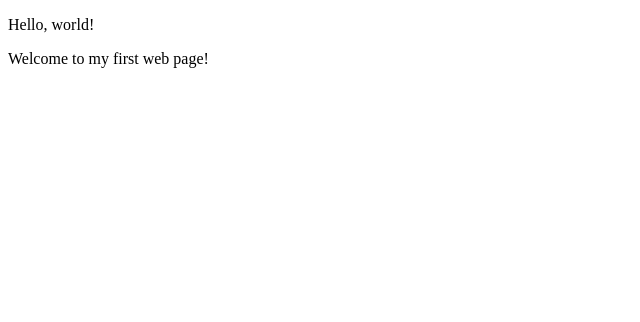
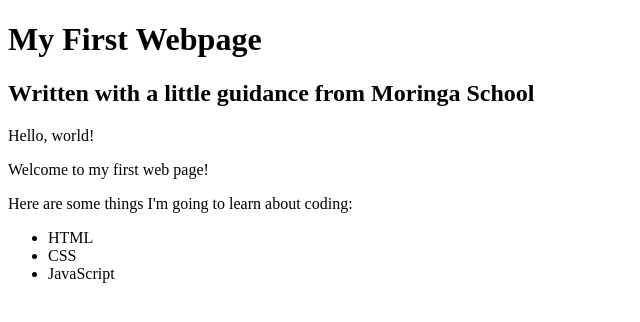
Before and after one commit to Micahtugi/my-first-webpage, a plain HTML site: page my-first-website.html in a window 1280 px wide. Shown: the whole page, without its empty margins (0-640 px from the left). Drawn offline with Linux system fonts and the light colour scheme.

Commit message:
my-first-website.html

```diff
--- a/my-first-website.html
+++ b/my-first-website.html
@@ -4,7 +4,15 @@
     <title>My first webpage!</title>
 </head>
 <body>
+   <h1>My First Webpage</h1>
+   <h2>Written with a little guidance from Moringa School</h2>
    <p>Hello, world!</p>
    <P>Welcome to my first web page!</p>
+   <p>Here are some things I'm going to learn about coding:</p>
+   <ul>
+     <li>HTML</li>
+     <li>CSS</li>
+     <li>JavaScript</li>
+    </ul>
   </body>
 </html>
```
